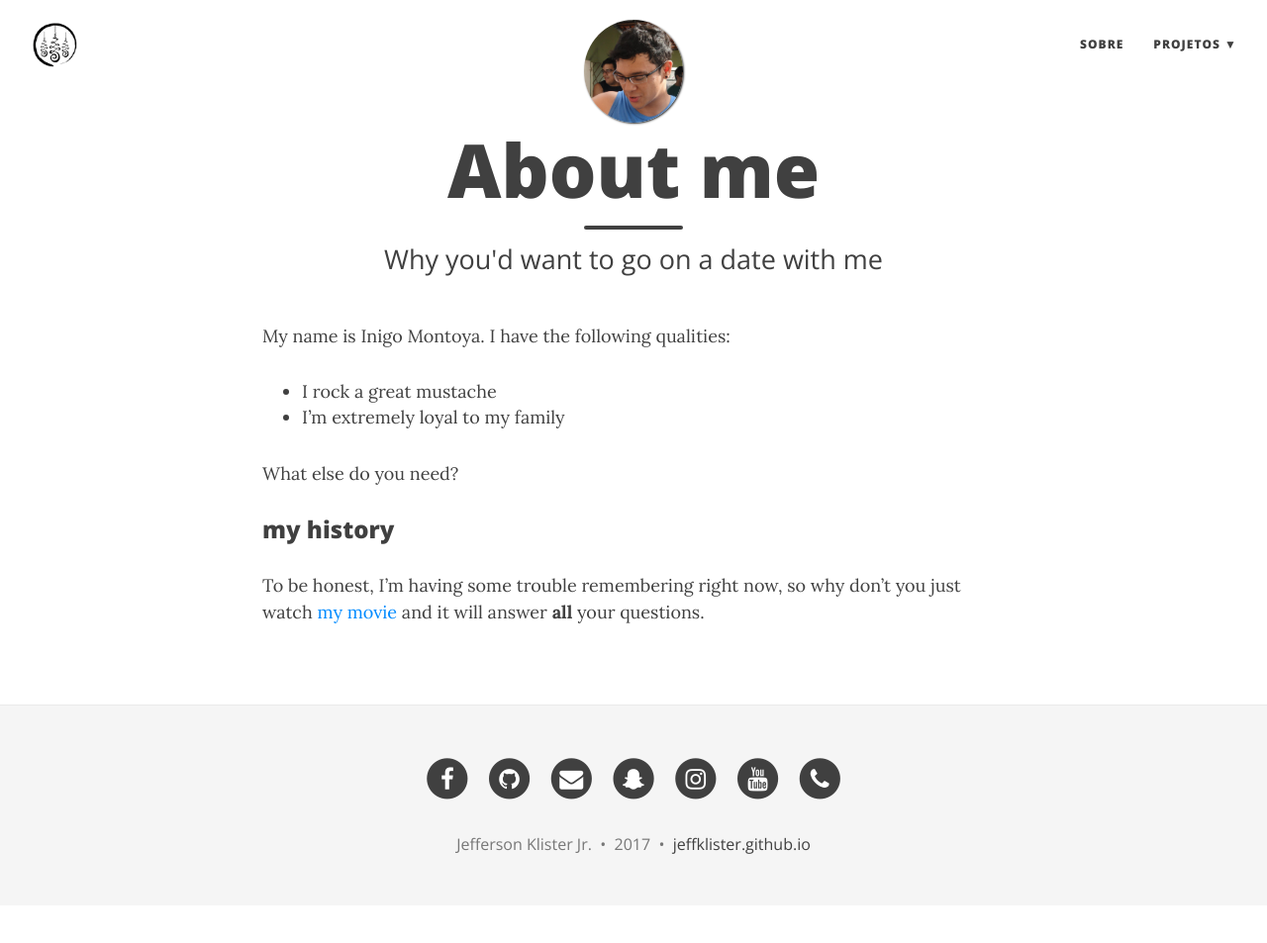
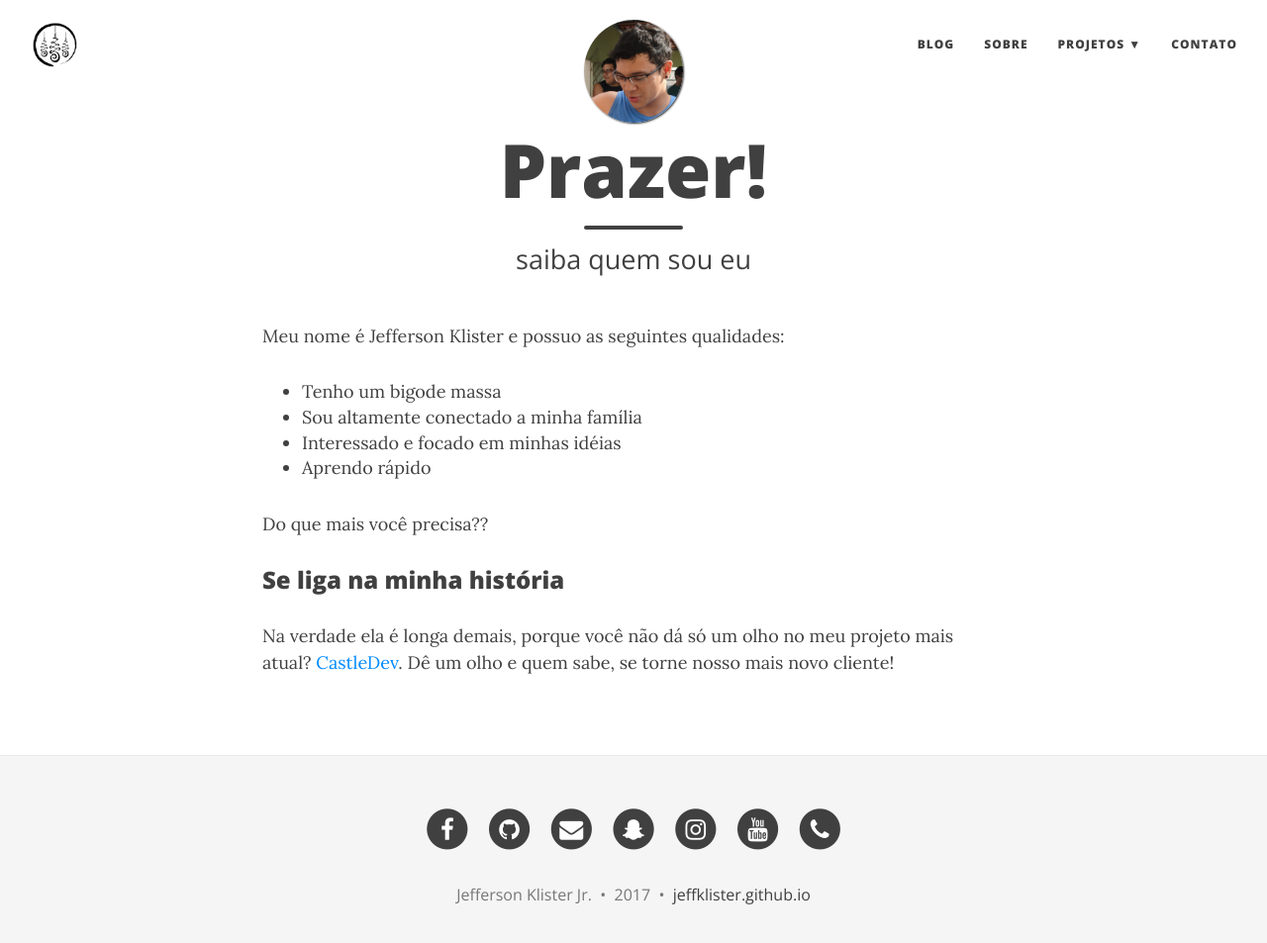
Before and after one commit to jeffklister/jeffklister.github.io, a Jekyll site: the page built from aboutme.md, in a window 1280 px wide and 966 px high. Shown: the top 953 px of the window at 99% size. Built offline with Jekyll 4.4.1, drawn with Linux system fonts in a browser that asks for light colours; nearby versions of some CDN libraries.

```diff
--- a/_config.yml
+++ b/_config.yml
@@ -14,11 +14,13 @@ description: Website
 
 # Lista de links da barra de navegação
 navbar-links:
+  Blog: "blog"
   Sobre: "aboutme"
   Projetos:
     - Castle Dev: "http://castledevup.github.io/"
     - Martec: "http://castledevup.github.io/martec/"
     - Nomade digital: "http://jeffklister.github.io/portfolio2017/"
+  Contato: "footer"
 
 # Image to show in the navigation bar - image must be a square (width = height)
 # Remove this parameter if you don't want an image in the navbar
--- a/aboutme.md
+++ b/aboutme.md
@@ -1,16 +1,19 @@
 ---
 layout: page
-title: About me
-subtitle: Why you'd want to go on a date with me
+title: Prazer!
+subtitle: saiba quem sou eu
 ---
 
-My name is Inigo Montoya. I have the following qualities:
+Meu nome é Jefferson Klister e possuo as seguintes qualidades:
 
-- I rock a great mustache
-- I'm extremely loyal to my family
+- Tenho um bigode massa
+- Sou altamente conectado a minha família
+- Interessado e focado em minhas idéias
+- Aprendo rápido
 
-What else do you need?
+Do que mais você precisa??
 
-### my history
+### Se liga na minha história
 
-To be honest, I'm having some trouble remembering right now, so why don't you just watch [my movie](http://en.wikipedia.org/wiki/The_Princess_Bride_%28film%29) and it will answer **all** your questions.
+Na verdade ela é longa demais, porque você não dá só um olho no meu projeto mais atual? [CastleDev](http://castledevup.github.io).
+Dê um olho e quem sabe, se torne nosso mais novo cliente!
```
Also changed, not shown: _drafts/_posts/2015-02-20-test-markdown.md (renamed from _posts/2015-02-20-test-markdown.md, +3 -2 lines), _posts/2017-05-04-yaksant.md (added, +8 -0 lines), _drafts/_posts/2015-01-19-soccer.md (renamed from _posts/2015-01-19-soccer.md), img/logosimples.png (deleted), img/yaksant.png (deleted), img/yaksant1.jpg (deleted), img/yaksant2.jpg (added), 9 other files.
